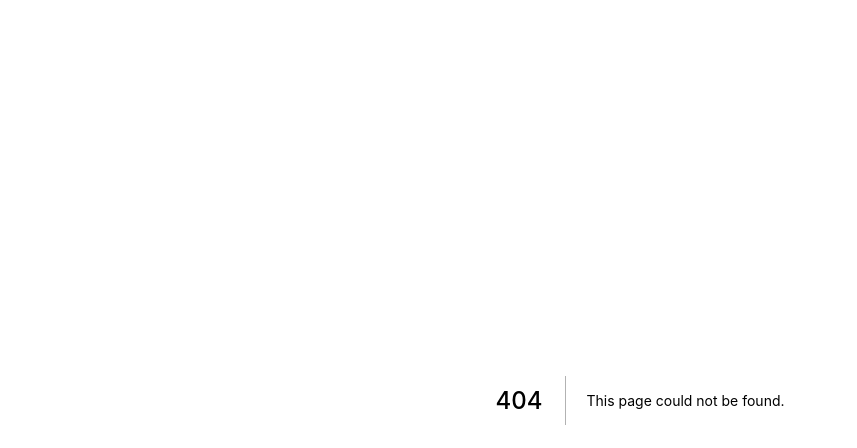
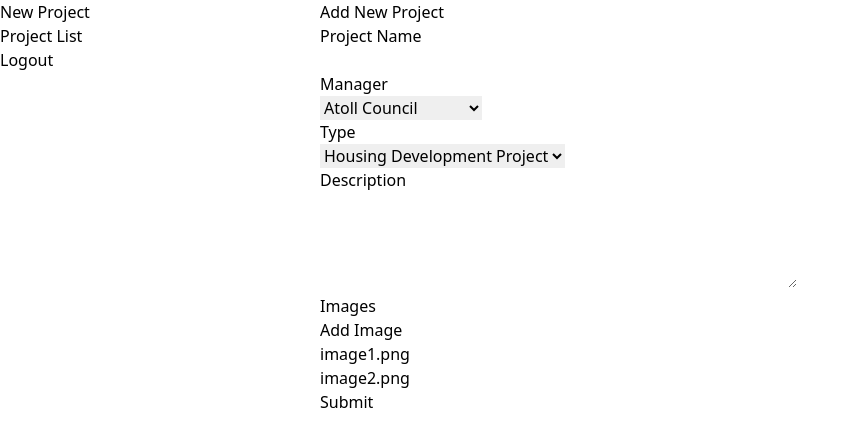
Before and after one commit to theecoorganization/singulargrid-frontend, a Next.js app: page /admin/new in a window 1280 px wide. Before the commit this address had no page. Shown: the top 448 px of the page, without its empty margins (0-857 px from the left). Built offline with nearby package versions, Linux system fonts and the light colour scheme.

Commit message:
Add files via upload

```diff
--- /dev/null
+++ b/pages/admin/new.tsx
@@ -0,0 +1,77 @@
+import type { NextPage } from 'next'
+import Head from 'next/head'
+import Image from 'next/image'
+import Link from 'next/link'
+
+const Home: NextPage = () => {
+  return (
+    <div className="container lg">
+      <div className="flex">
+        <div className="w-1/4">
+            <div>
+                <ul>
+                    <li>
+                        <Link href="/admin/new">
+                            <a>New Project</a>
+                        </Link>
+                    </li>
+                    <li>
+                        <Link href="/admin/projects">
+                            <a>Project List</a>
+                        </Link>
+                    </li>
+                    <li>Logout</li>
+                </ul>
+            </div>
+        </div>
+        <div className="w-2/4">
+            <div>
+              <h1>Add New Project</h1>
+              <div>
+                  <form>
+                    <div>
+                        <label htmlFor="name">Project Name</label><br />
+                        <input id="name" type="text" name="name"></input>
+                    </div>
+                    <div>
+                        <label htmlFor="manager">Manager</label><br />
+                        <select id="manager" name="manager" >
+                            <option value="volvo">Atoll Council</option>
+                            <option value="saab">Kudafari Council</option>
+                            <option value="mercedes">Maafaru Council</option>
+                            <option value="audi">Manadhoo Council</option>
+                        </select>
+                    </div>
+                    <div>
+                        <label htmlFor="type">Type</label><br />
+                        <select name="type" id="type">
+                            <option value="volvo">Housing Development Project</option>
+                            <option value="saab">Conservation Area</option>
+                            <option value="mercedes">Tourism Development Project</option>
+                        </select>
+                    </div>
+                    <div>
+                        <label htmlFor="description">Description</label><br />
+                        <textarea id="description" rows={4} cols={50}></textarea>
+                    </div>
+                    <div>
+                        <label>Images</label><br />
+                        <button>Add Image</button>
+                        <ul>
+                            <li>image1.png</li>
+                            <li>image2.png</li>
+                        </ul>
+                    </div>
+                    <div>
+                        <input type="submit" value="Submit"></input>
+                    </div>
+                  </form>
+              </div>
+            </div>
+        </div>
+    </div>
+    </div>
+  )
+}
+
+export default Home
--- /dev/null
+++ b/pages/admin/projects.tsx
@@ -0,0 +1,50 @@
+import type { NextPage } from 'next'
+import Head from 'next/head'
+import Image from 'next/image'
+import Link from 'next/link'
+
+const Home: NextPage = () => {
+  return (
+    <div className="container lg">
+      <div className="flex">
+        <div className="w-1/4">
+                <div>
+                    <ul>
+                        <li>
+                            <Link href="/admin/new">
+                                <a>New Project</a>
+                            </Link>
+                        </li>
+                        <li>
+                            <Link href="/admin/projects">
+                                <a>Project List</a>
+                            </Link>
+                        </li>
+                        <li>Logout</li>
+                    </ul>
+                </div>
+        </div>
+        <div className="w-2/4">
+            <div>
+              <h1>Noonu Hiyaa Project</h1>
+              <h3>Housing Project</h3>
+              <h4>Atoll Council</h4>
+              <p>Lorem Ipsum is simply dummy text of the printing and typesetting industry. Lorem Ipsum has been the industry's standard dummy text ever since the 1500s, when an unknown printer took a galley of type and scrambled it to make a type specimen book. It has survived not only five centuries, but also the leap into electronic typesetting, remaining essentially unchanged. It was popularised in the 1960s with the release of Letraset sheets containing Lorem Ipsum passages, and more recently with desktop publishing</p>
+              <p>View on the Map</p>
+              <div>
+                <ul>
+                  <li></li>
+                </ul>
+              </div>
+              <div>
+                  <button>Edit</button>
+                  <button>Delete</button>
+              </div>
+            </div>
+        </div>
+    </div>
+    </div>
+  )
+}
+
+export default Home
--- /dev/null
+++ b/pages/projects.tsx
@@ -0,0 +1,40 @@
+import type { NextPage } from 'next'
+import Head from 'next/head'
+import Image from 'next/image'
+
+const Home: NextPage = () => {
+  return (
+    <div className="container lg">
+      <div className="flex">
+        <div className="w-1/4">
+            <div>
+              <div><h3>Filter by Project Type</h3></div>
+              <div>
+                <ul>
+                  <li><input name="conservationAreas" type="checkbox"></input> Conservation Areas</li>
+                  <li><input name="HousingDevelopment" type="checkbox"></input> Housing Development</li>
+                  <li><input name="TourismDevelopment" type="checkbox"></input> Tourism Development</li>
+                </ul>
+              </div>
+            </div>
+        </div>
+        <div className="w-2/4">
+            <div>
+              <h1>Noonu Hiyaa Project</h1>
+              <h3>Housing Project</h3>
+              <h4>Atoll Council</h4>
+              <p>Lorem Ipsum is simply dummy text of the printing and typesetting industry. Lorem Ipsum has been the industry's standard dummy text ever since the 1500s, when an unknown printer took a galley of type and scrambled it to make a type specimen book. It has survived not only five centuries, but also the leap into electronic typesetting, remaining essentially unchanged. It was popularised in the 1960s with the release of Letraset sheets containing Lorem Ipsum passages, and more recently with desktop publishing</p>
+              <p>View on the Map</p>
+              <div>
+                <ul>
+                  <li></li>
+                </ul>
+              </div>
+            </div>
+        </div>
+    </div>
+    </div>
+  )
+}
+
+export default Home
```
